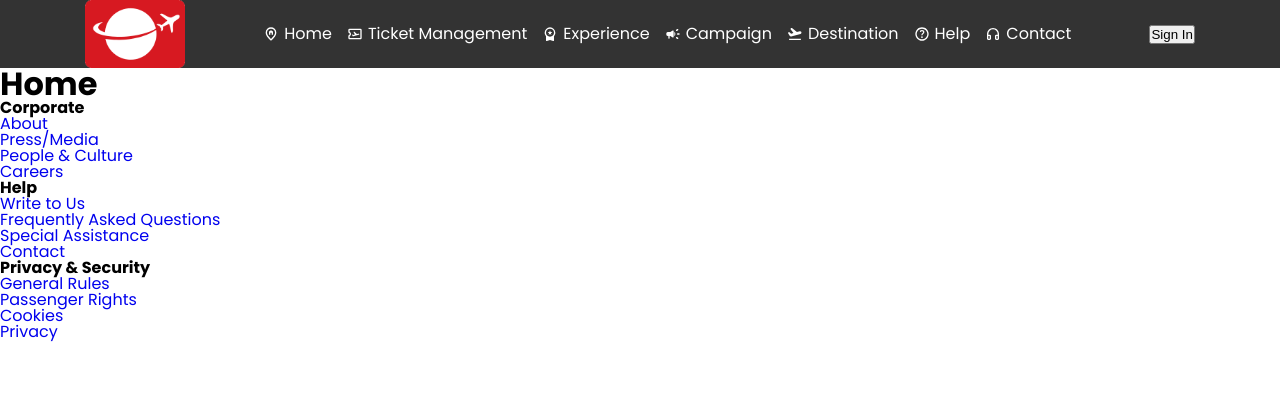
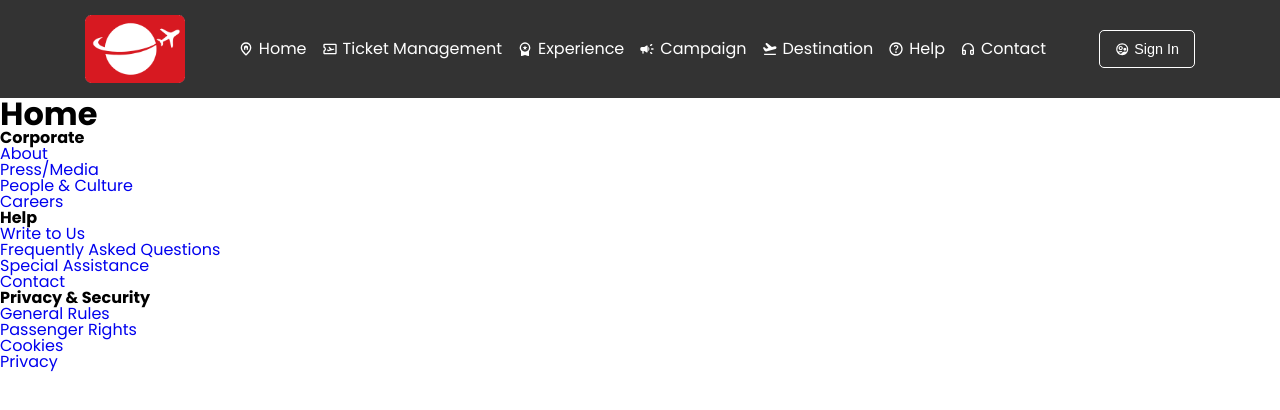
Before and after one commit to Gauravpatil1305/flightbooking, a Next.js app: page / in a window 1280 px wide. Shown: the top 410 px of the page. Built offline with nearby package versions, Linux system fonts and the light colour scheme.

Commit message:
Update
Updated for Header.

```diff
--- a/src/components/Header/components/Account/Account.tsx
+++ b/src/components/Header/components/Account/Account.tsx
@@ -1,9 +1,11 @@
 import React from "react";
+import { Icon } from "@iconify/react";
 
 const Account = () => {
   return (
     <div className="account">
       <button>
+        <Icon icon="material-symbols:supervised-user-circle-outline" />
         <span>Sign In</span>
       </button>
     </div>
--- a/src/components/Header/styles/Header.scss
+++ b/src/components/Header/styles/Header.scss
@@ -6,6 +6,8 @@
         display: flex;
         align-items: center;
         justify-content: space-between;
+        padding-top: 15px;
+        padding-bottom: 15px;
         .navbar {
             nav {
                 ul {
@@ -24,5 +26,26 @@
                 }
             }
         }
+        .account {
+            button {
+                display: flex;
+                align-items: center;
+                justify-content: center;
+                gap: 5px;
+                background-color: transparent;
+                border: solid 1px $white;
+                border-radius: 5px;
+                padding: 10px 15px;
+                transition-duration: 300ms;
+                cursor: pointer;
+                font-size: 0.9rem;
+                font-weight: 500;
+                color: $white;
+                &:hover {
+                    background-color: $white;
+                    color: $dark-gray;
+                }
+            }
+        }
     }
 }
```
